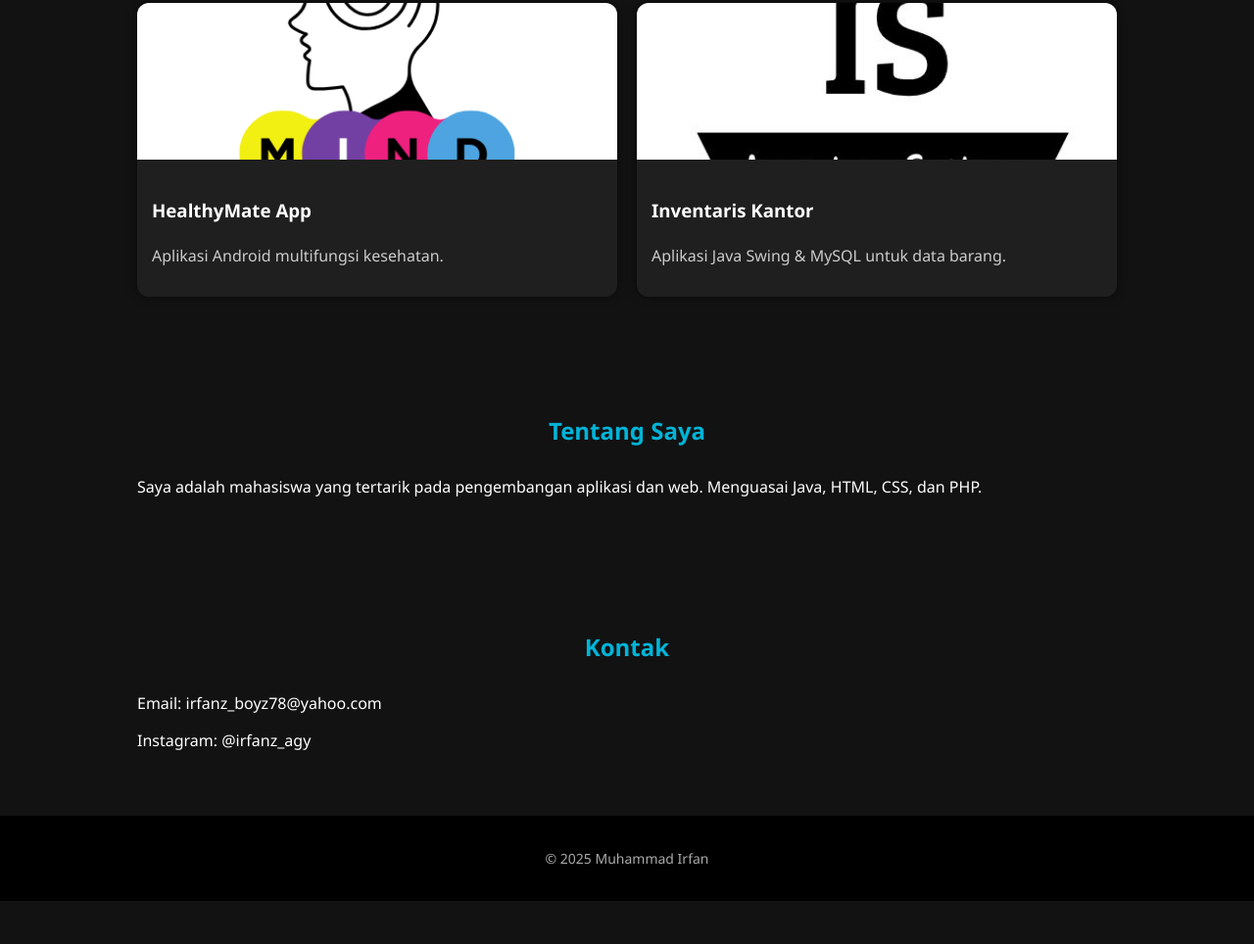
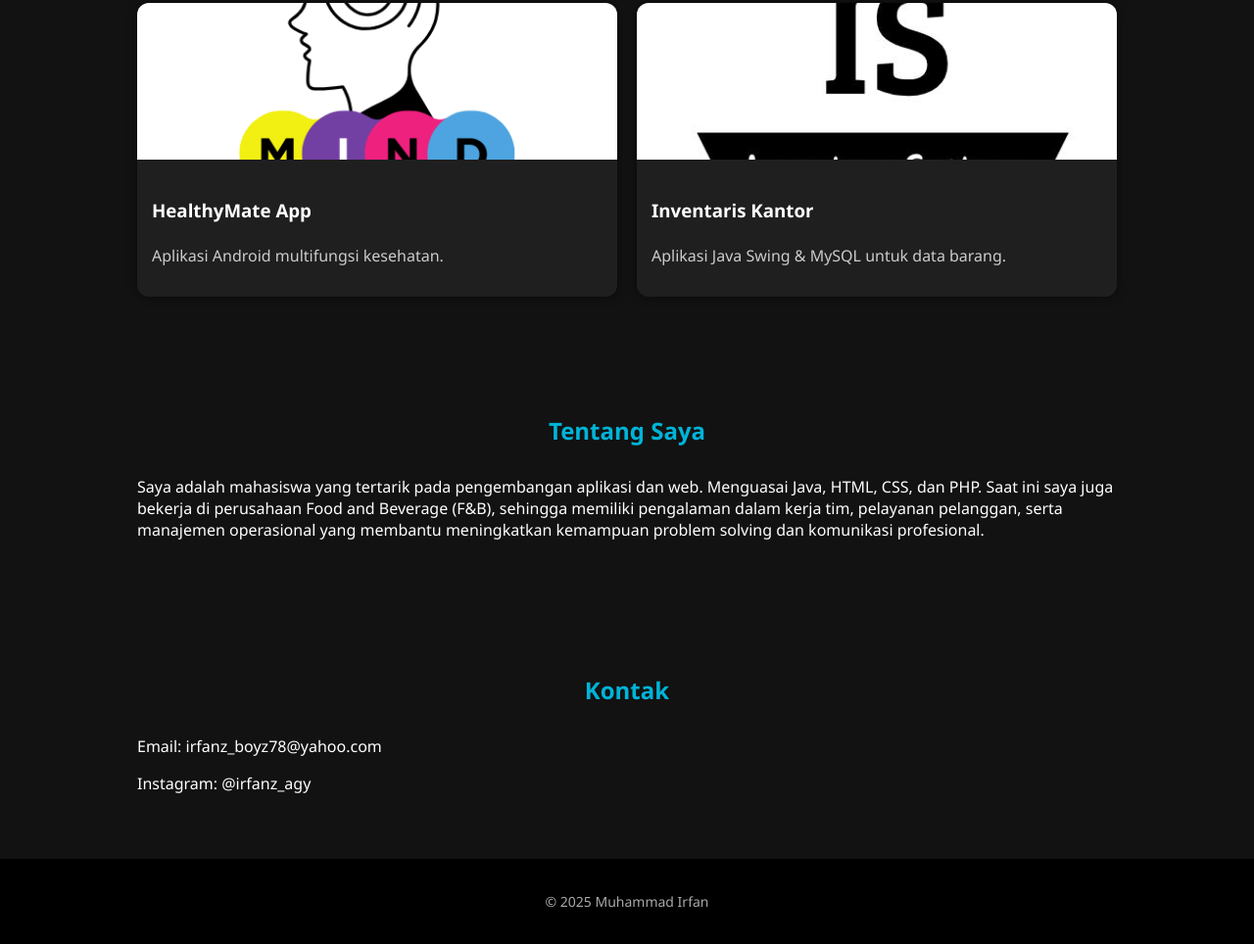
Before and after one commit to Muhammadirfan122/portofolio, a plain HTML site: page index.html in a window 1280 px wide. Shown: the part 491-1455 px from the top of the page at 98% size. Before the commit the page ends 1411 px from the top, so only its background shows below. Drawn offline with Linux system fonts and the light colour scheme.

Commit message:
Update index.html
tambahin kata section about

```diff
--- a/index.html
+++ b/index.html
@@ -40,7 +40,10 @@
       <h2>Tentang Saya</h2>
       <p>
         Saya adalah mahasiswa yang tertarik pada pengembangan aplikasi dan web.
-        Menguasai Java, HTML, CSS, dan PHP.
+        Menguasai Java, HTML, CSS, dan PHP. Saat ini saya juga bekerja di perusahaan
+    Food and Beverage (F&B), sehingga memiliki pengalaman dalam kerja tim,
+    pelayanan pelanggan, serta manajemen operasional yang membantu meningkatkan
+    kemampuan problem solving dan komunikasi profesional.
       </p>
     </section>
 
```
